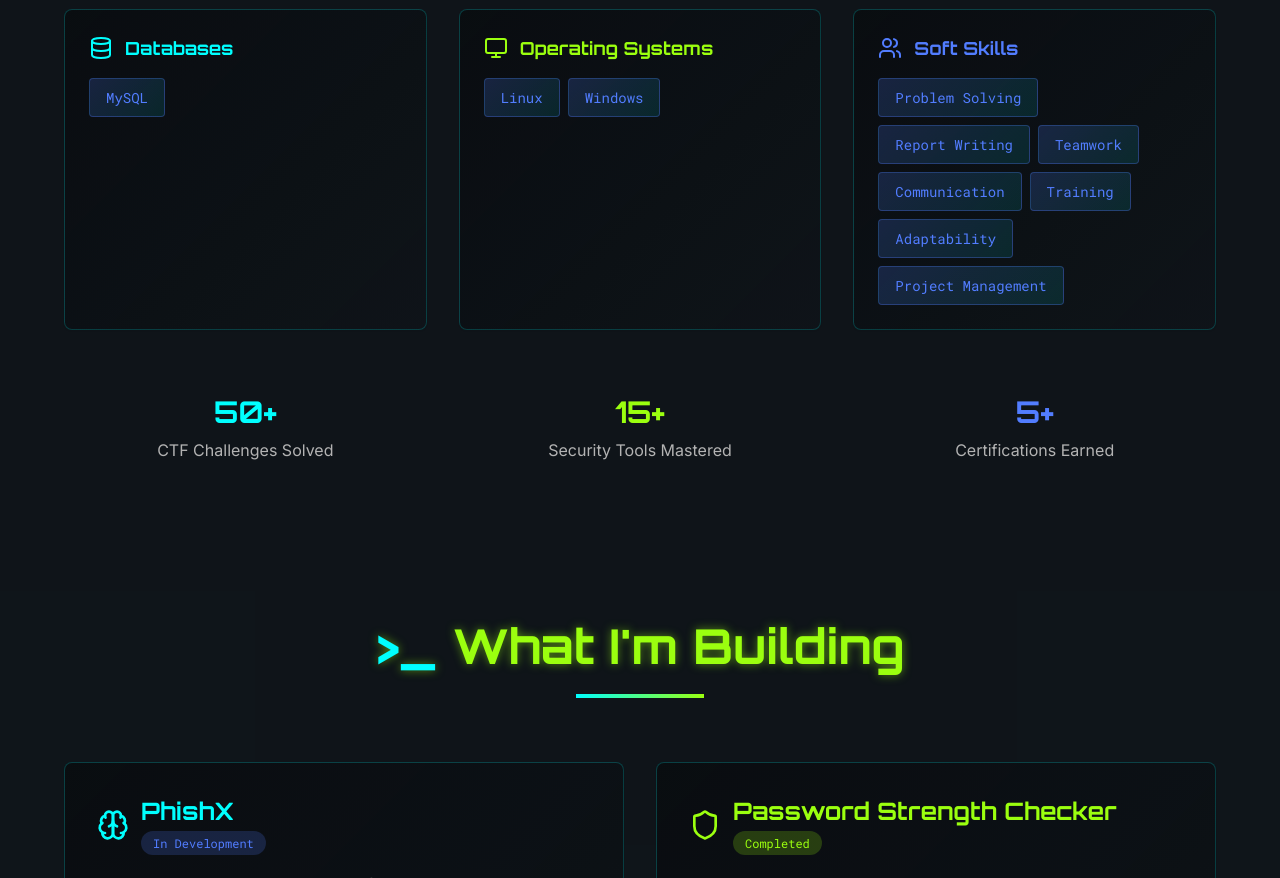
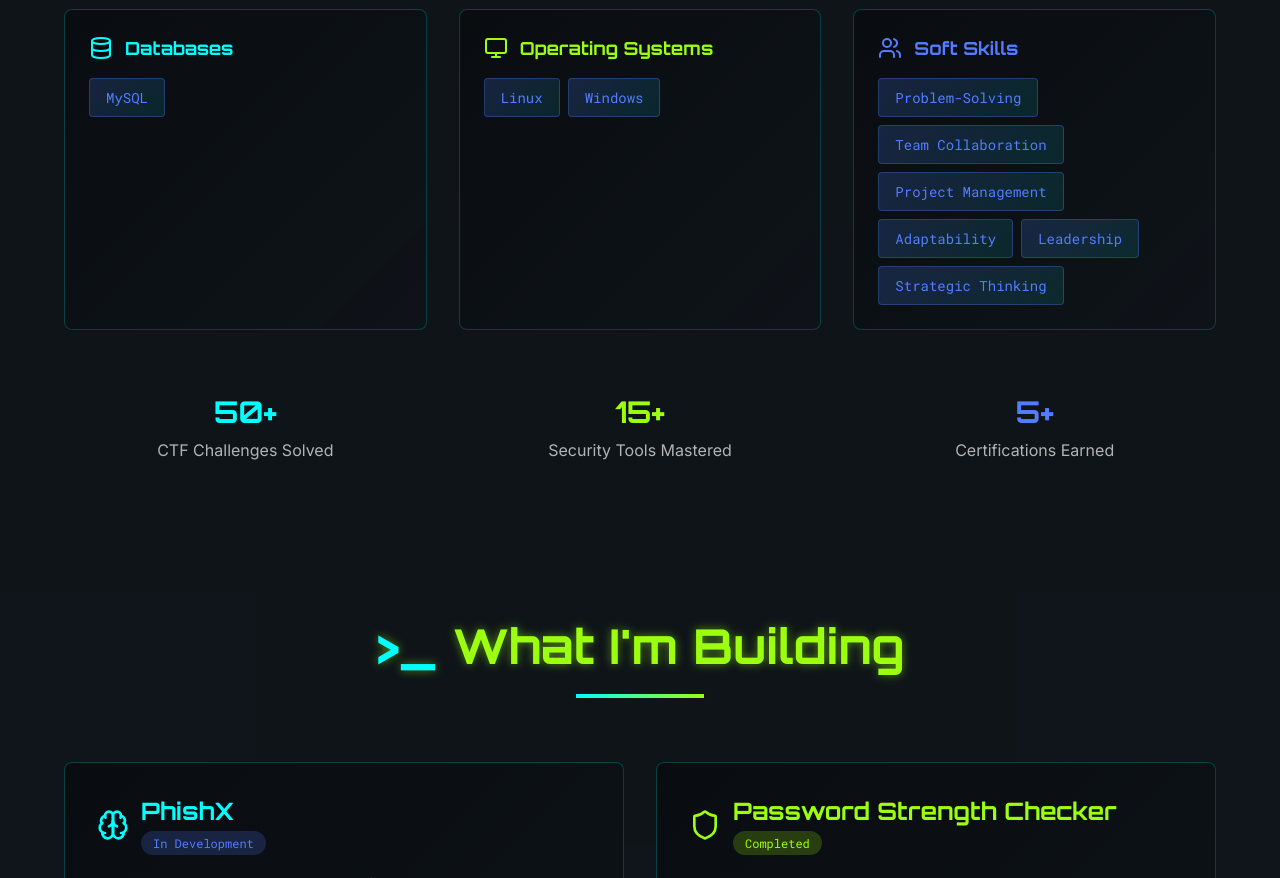
Before and after one commit to gupta09-oop/cyber-pulse-kshitij, a React (Vite) app: page / in a window 1280 px wide. Shown: the part 3220-4098 px from the top of the page. Built offline with nearby package versions, Linux system fonts and the light colour scheme.

Commit message:
Add soft skills to portfolio
Updated the soft skills section with: Problem-Solving, Team Collaboration, Project Management, Adaptability, Leadership, and Strategic Thinking.

```diff
--- a/src/components/Skills.tsx
+++ b/src/components/Skills.tsx
@@ -37,7 +37,7 @@ export const Skills = () => {
       title: "Soft Skills",
       icon: Users,
       color: "text-accent",
-      skills: ["Problem Solving", "Report Writing", "Teamwork", "Communication", "Training", "Adaptability", "Project Management"]
+      skills: ["Problem-Solving", "Team Collaboration", "Project Management", "Adaptability", "Leadership", "Strategic Thinking"]
     }
   ];
 
```
